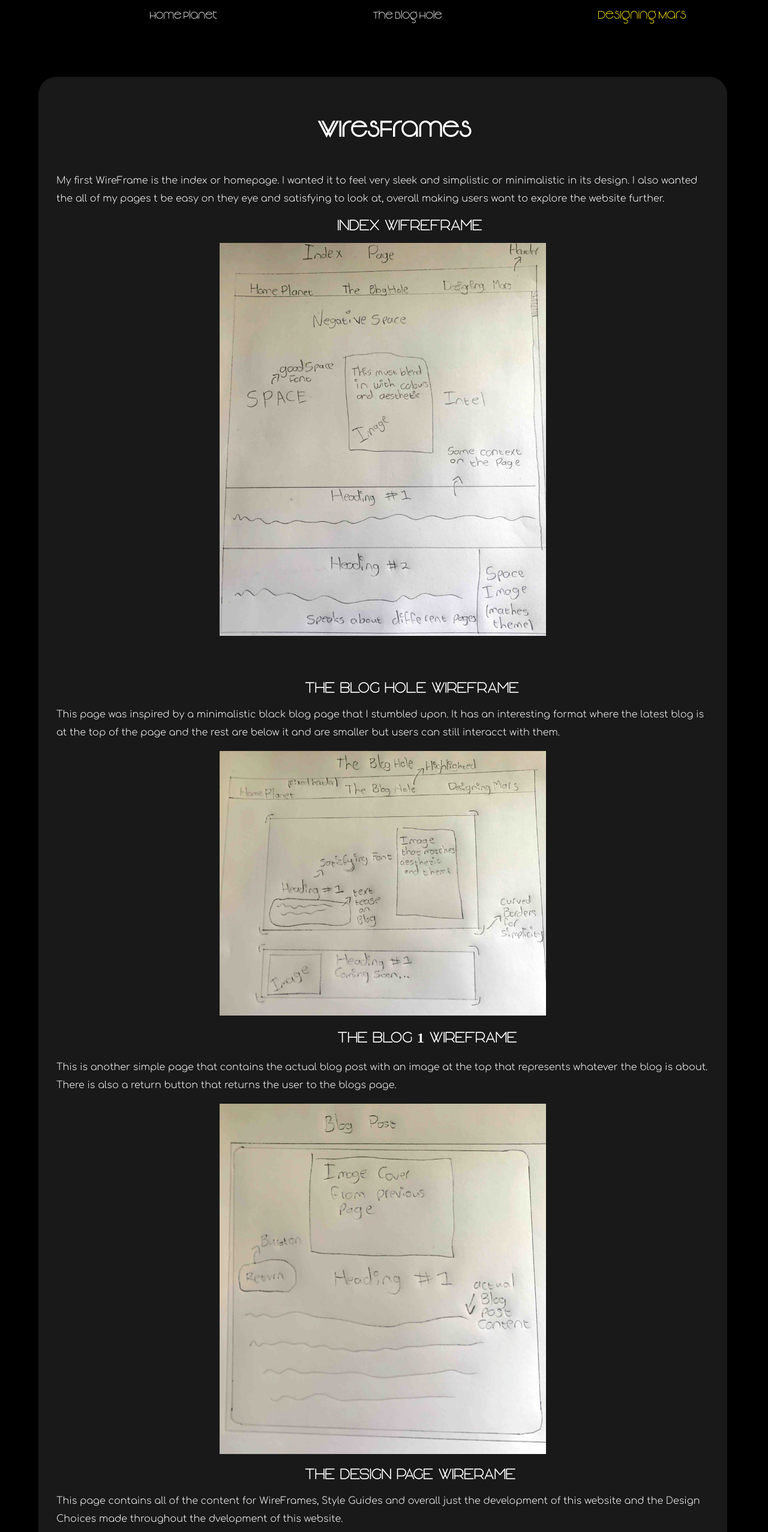
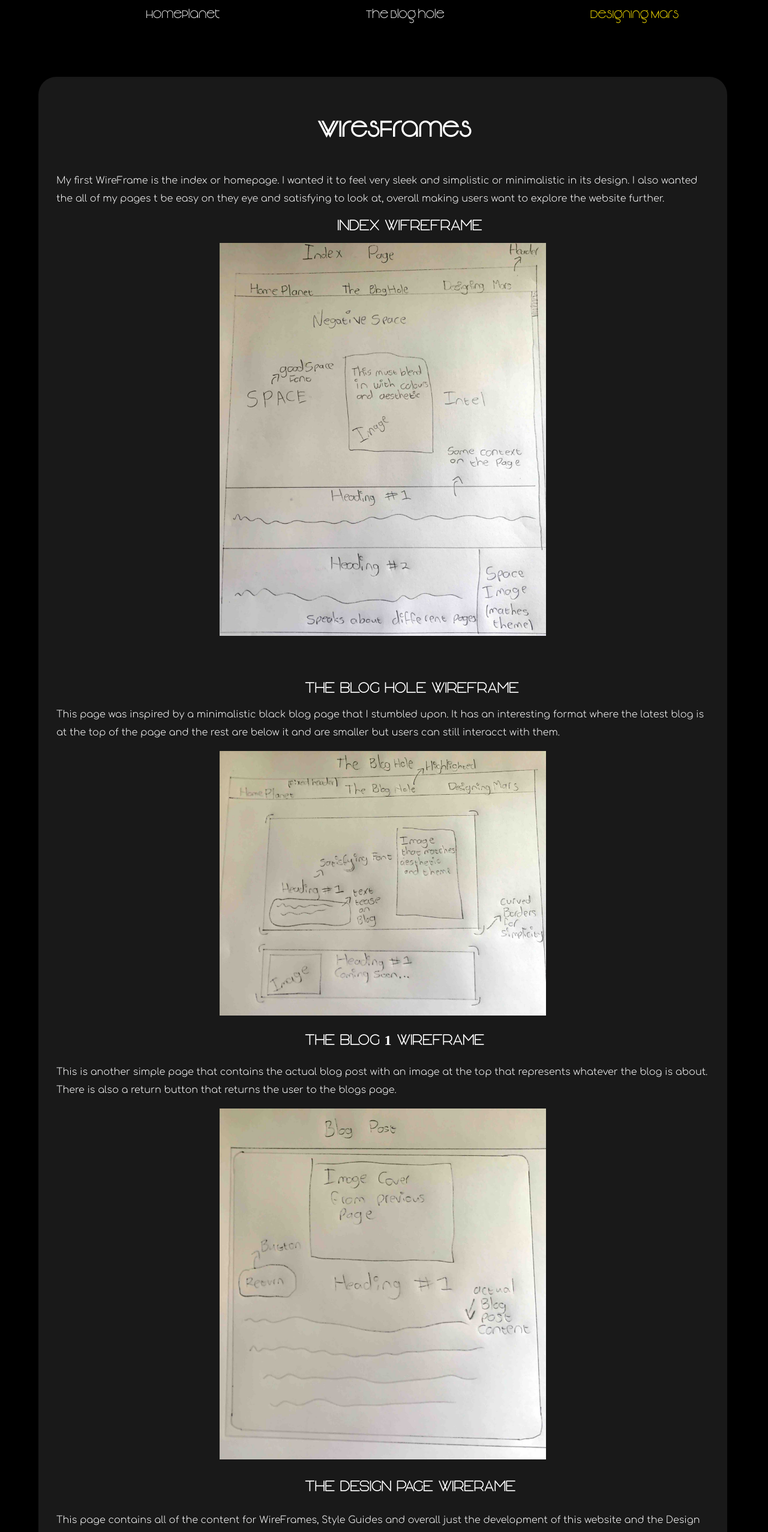
Before and after one commit to MaxKruger123/2446532_MaxKruger_Website_Assignment_1, a plain HTML site: page Design.html in a window 1280 px wide. Shown: the top 2554 px of the page at 60% size. Drawn offline with Linux system fonts and the light colour scheme.

Commit message:
Fixed nav system and other fixes

```diff
--- a/CSS/Design.css
+++ b/CSS/Design.css
@@ -37,7 +37,7 @@ html{
    box-shadow: 0 0 25px 25px;
 }
 
-.Header button{
+.Header a{
     margin-top: 1%;
     text-decoration:none;
     background: none;
@@ -122,9 +122,10 @@ html{
     height: 100%;
 }
 
-.StyleGuide h1{
+.StyleGuide h5{
     font-family: HeaderFont;
     margin-left: 45%;
+    font-size: 36px;
 }
 
 .StyleGuide p{
@@ -154,6 +155,18 @@ html{
       position: fixed;
   }
 
+  h3{
+    font-family: BlogFont;
+    font-size: 24px;
+    margin-left: 38%;
+  }
+
+  h4{
+    font-family: BlogFont;
+    font-size: 24px;
+    margin-left: 30%;
+  }
+
 
 @font-face {
     font-family: BlogFont;
@@ -181,9 +194,11 @@ html{
 
 
 
+Header nav{
+    margin-top: 1%;
+}
 
-
-#Active{
+Header nav .Active{
     color: rgb(255, 230, 1);
 
 
@@ -231,28 +246,28 @@ html{
 }
 
 @media screen and (max-width: 1025px) {
-    .Header button{
+    .Header a{
         margin-left: 15%;
     }
 
 }
 
 @media screen and (max-width: 700px) {
-    .Header button{
+    .Header a{
         margin-left: 10%;
     }
 
 }
 
 @media screen and (max-width: 550px) {
-    .Header button{
+    .Header a{
         margin-left: 4%;
     }
 
 }
 
 @media screen and (max-width: 430px) {
-    .Header button{
+    .Header a{
         margin-left: 1%;
         font-size: 12px;
     }
--- a/CSS/blog1_Style.css
+++ b/CSS/blog1_Style.css
@@ -37,7 +37,7 @@ html{
    box-shadow: 0 0 25px 25px;
 }
 
-.Header button{
+.Header a{
     margin-top: 1%;
     text-decoration:none;
     background: none;
@@ -47,6 +47,10 @@ html{
     font-family: HeaderFont;
     font-size: 18px;
 
+}
+
+.Header nav{
+    margin-top: 1%;
 }
 
 .Info{
@@ -107,7 +111,7 @@ html{
 
 
 
-#active{
+Header nav .Active{
     color: rgb(255, 230, 1);
 
 
@@ -199,28 +203,28 @@ html{
 }
 
 @media screen and (max-width: 1025px) {
-    .Header button{
+    .Header a{
         margin-left: 15%;
     }
 
 }
 
 @media screen and (max-width: 700px) {
-    .Header button{
+    .Header a{
         margin-left: 10%;
     }
 
 }
 
 @media screen and (max-width: 550px) {
-    .Header button{
+    .Header a{
         margin-left: 4%;
     }
 
 }
 
 @media screen and (max-width: 430px) {
-    .Header button{
+    .Header a{
         margin-left: 1%;
         font-size: 12px;
     }
--- a/CSS/blog_Style.css
+++ b/CSS/blog_Style.css
@@ -37,7 +37,7 @@ html{
    box-shadow: 0 0 25px 25px;
 }
 
-.Header button{
+.Header a{
     margin-top: 1%;
     text-decoration:none;
     background: none;
@@ -197,10 +197,14 @@ margin-top: 3%;
 
 
 
-#Active{
+Header nav .Active{
     color: rgb(255, 230, 1);
 
 
+}
+
+Header nav{
+    margin-top: 1%;
 }
 
 
@@ -245,28 +249,28 @@ margin-top: 3%;
 }
 
 @media screen and (max-width: 1025px) {
-    .Header button{
+    .Header a{
         margin-left: 15%;
     }
 
 }
 
 @media screen and (max-width: 700px) {
-    .Header button{
+    .Header a{
         margin-left: 10%;
     }
 
 }
 
 @media screen and (max-width: 550px) {
-    .Header button{
+    .Header a{
         margin-left: 4%;
     }
 
 }
 
 @media screen and (max-width: 430px) {
-    .Header button{
+    .Header a{
         margin-left: 1%;
         font-size: 12px;
     }
--- a/CSS/index_Style.css
+++ b/CSS/index_Style.css
@@ -37,8 +37,8 @@ html{
    box-shadow: 0 0 25px 25px;
 }
 
-.Header button{
-    margin-top: 1%;
+.Header a{
+    margin-top: 10%;
     text-decoration:none;
     background: none;
     border: none;
@@ -47,6 +47,10 @@ html{
     font-family: HeaderFont;
     font-size: 18px;
 
+}
+
+#navigation{
+    margin-top: 1%;
 }
 
 
@@ -87,7 +91,7 @@ html{
 
    }
 
-#active{
+Header nav .Active{
     color: rgb(255, 230, 1);
 
 
@@ -316,28 +320,28 @@ html{
 }
 
 @media screen and (max-width: 1025px) {
-    .Header button{
+    .Header a{
         margin-left: 15%;
     }
 
 }
 
 @media screen and (max-width: 700px) {
-    .Header button{
+    .Header a{
         margin-left: 10%;
     }
 
 }
 
 @media screen and (max-width: 550px) {
-    .Header button{
+    .Header a{
         margin-left: 4%;
     }
 
 }
 
 @media screen and (max-width: 430px) {
-    .Header button{
+    .Header a{
         margin-left: 1%;
         font-size: 12px;
     }
--- a/Design.html
+++ b/Design.html
@@ -15,11 +15,10 @@
 <body>
 
     <header class="Header">
-        <nav>
-            <button id="HomePage" onclick="ChangeToHomePage()">Home Planet</button>
-            <button id="Blogs" onclick="ChangToBlogPosts()">The Blog Hole</button>
-            <button id="Active">Designing Mars</button>
-        </nav>
+        <nav id="navigation">
+            <!-- Navigation links will be added here dynamically -->
+          </nav>
+
 
     </header>
 
@@ -35,11 +34,11 @@
             <p lass="p-summary">This page was inspired by a minimalistic black blog page that I stumbled upon. It has an interesting format where the latest blog is at the top of the page and the rest are below it and are smaller but users can still interacct with them.</p>
             <img src="CSS/images/Blog.jpg" alt="Image of the Blog Hole Wireframe" id="BlogsImg" class="u-photo">
 
-            <h2 id="Blog11">The Blog 1 WireFrame</h2>
+            <h3 id="Blog11">The Blog 1 WireFrame</h2>
             <p lass="p-summary">This is another simple page that contains the actual blog post with an image at the top that represents whatever the blog is about. There is also a return button that returns the user to the blogs page.</p>
             <img src="CSS/images/BlogPost.jpg" alt="Image of actual Blog Postpage wireframe" id="BlogsImg" class="u-photo">
 
-            <h2 id="DesignPage">The Design Page Wirerame</h2>
+            <h4 id="DesignPage">The Design Page Wirerame</h2>
             <p lass="p-summary">This page contains all of the content for WireFrames, Style Guides and overall just the development of this website and the Design Choices made throughout the dvelopment of this website.</p>
             <img src="CSS/images/Design.jpg" alt="Image of Designing Mars page wireframe" id="BlogsImg" class="u-photo">
 
@@ -47,7 +46,7 @@
         </article>
 
         <article class="StyleGuide e-content">
-            <h1>Style Guide</h1>
+            <h5>Style Guide</h1>
             <p lass="p-summary">The overall aesthetic of my website was dark and minimalistic. I decided to go for a dark theme because it is much easier on the eyes and contrasts well with white. The backgrounds used in my website are all black or grey
                 whilst the text is either white or gold. The white text stands out and contrasts the backgrounds which makes all of my content much more readible. The gold text is saved for buttons or navigation so that the user knows where the are at all times.
                 Gold also helps my website convey a sharp "tuxedo" and sleek feeling so that the website feels very professional. The Font's vary according to their needs.
@@ -69,5 +68,5 @@
 
 </body>
 <script src="JS/Scroll.js"></script>
-<script src="JS/blogs.js"></script>
+<script src="JS/nav.js"></script>
 </html>
--- a/JS/Scroll.js
+++ b/JS/Scroll.js
@@ -1,13 +1,25 @@
-let mybutton = document.getElementById("ScrollToTop");
+document.addEventListener('DOMContentLoaded', function() {
+  // Get a reference to the button element by its ID
+  const scrollToTopButton = document.getElementById('ScrollToTop');
+
+  // Add a click event listener to the button
+  scrollToTopButton.addEventListener('click', function() {
+    // Call your scroll-to-top function here
+    topFunction();
+  });
+
+  // Your other DOM manipulation and event listeners can go here as well
+});
 
 // When the user scrolls down 20px from the top of the document, show the button
 window.onscroll = function() {scrollFunction()};
 
 function scrollFunction() {
+  const scrollToTopButton = document.getElementById('ScrollToTop');
   if (document.body.scrollTop > 20 || document.documentElement.scrollTop > 20) {
-    mybutton.style.display = "block";
+    scrollToTopButton.style.display = "block";
   } else {
-    mybutton.style.display = "none";
+    scrollToTopButton.style.display = "none";
   }
 }
 
--- a/JS/blogs.js
+++ /dev/null
@@ -1,17 +0,0 @@
-function ChangeToHomePage() {
-
-    window.location.replace("index.html");
-
-}
-
-function ChangeToBlog1(){
-    window.location.replace("blog1.html");
-}
-
-function ChangToBlogPosts(){
-    window.location.replace("Blogs.html");
-}
-
-function ChangToDesignPage(){
-    window.location.replace("Design.html");
-}
--- /dev/null
+++ b/JS/nav.js
@@ -0,0 +1,23 @@
+const navigationData = [
+    { name: 'HomePlanet', url: 'index.html' },
+    { name: 'The Blog hole', url: 'Blogs.html' },
+    { name: 'Designing Mars', url: 'Design.html' },
+
+  ];
+
+  const navigation = document.getElementById('navigation');
+  navigationData.forEach(page => {
+  const link = document.createElement('a');
+  link.href = page.url;
+  link.textContent = page.name;
+  navigation.appendChild(link);
+});
+
+const currentPageURL = window.location.href;
+const navigationLinks = document.querySelectorAll('#navigation a');
+
+navigationLinks.forEach(link => {
+  if (link.href === currentPageURL) {
+    link.classList.add('Active');
+  }
+});
```
Also changed, not shown: Blogs.html (+5 -6 lines), JS/blog1.js (deleted, +0 -17 lines), JS/index.js (deleted, +0 -12 lines), blog1.html (+5 -7 lines), index.html (+9 -3 lines).
